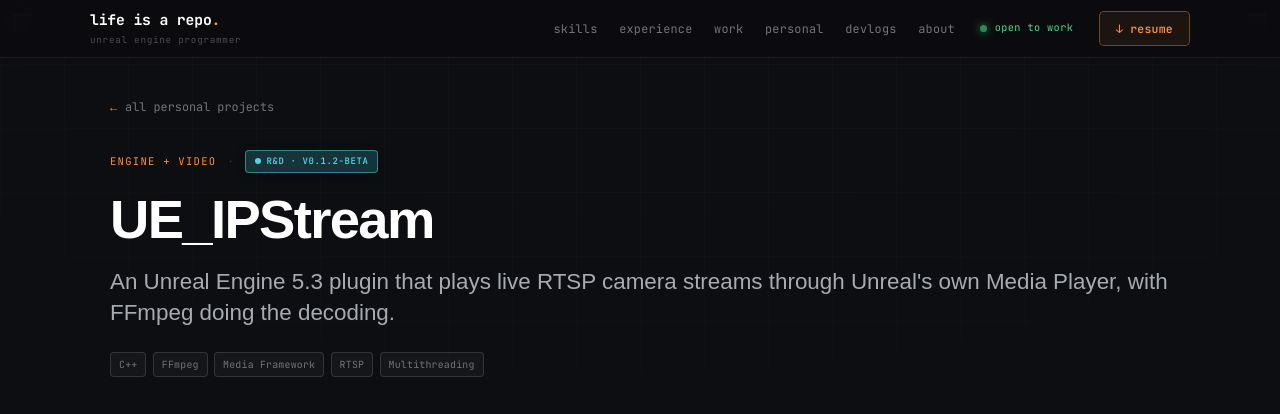
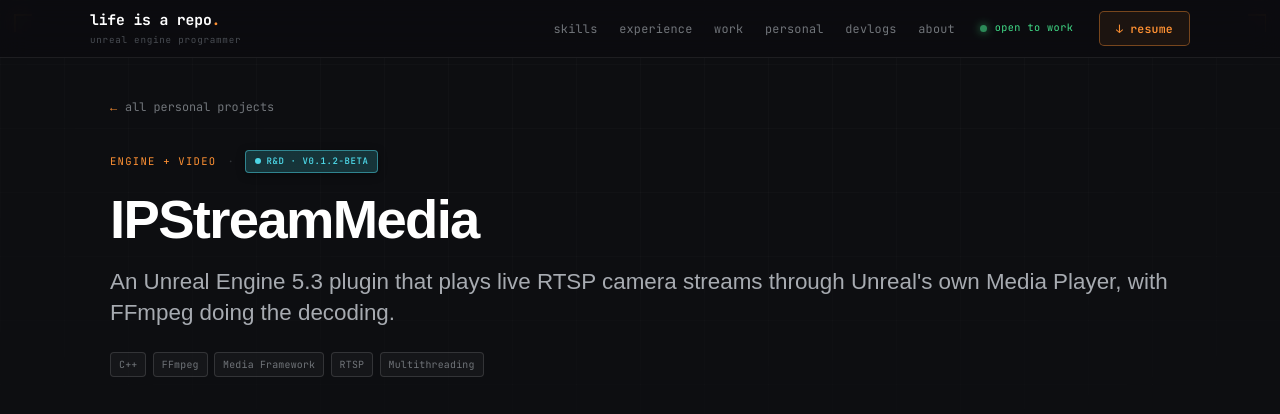
Before and after one commit to LifeisaRepo/lifeisarepo.github.io, a Jekyll site: the page built from _projects/ipstreammedia.md, in a window 1280 px wide and 900 px high, cut to the strip 0-414 px from the top of the window. Built offline with Jekyll 4.4.1, drawn with Linux system fonts in a browser that asks for light colours; some web fonts are replaced.

Commit message:
Rename UE_IPStream project page to IPStreamMedia
Co-Authored-By: Claude Opus 5.5 <noreply@anthropic.com>

```diff
--- a/_projects/ue-ipstream.md
+++ b/_projects/ipstreammedia.md
@@ -1,6 +1,6 @@
 ---
 layout: project
-title: "UE_IPStream"
+title: "IPStreamMedia"
 description: "An Unreal Engine 5.3 plugin that plays live RTSP camera streams through Unreal's own Media Player, with FFmpeg doing the decoding."
 category: "Personal"
 order: 1
```
